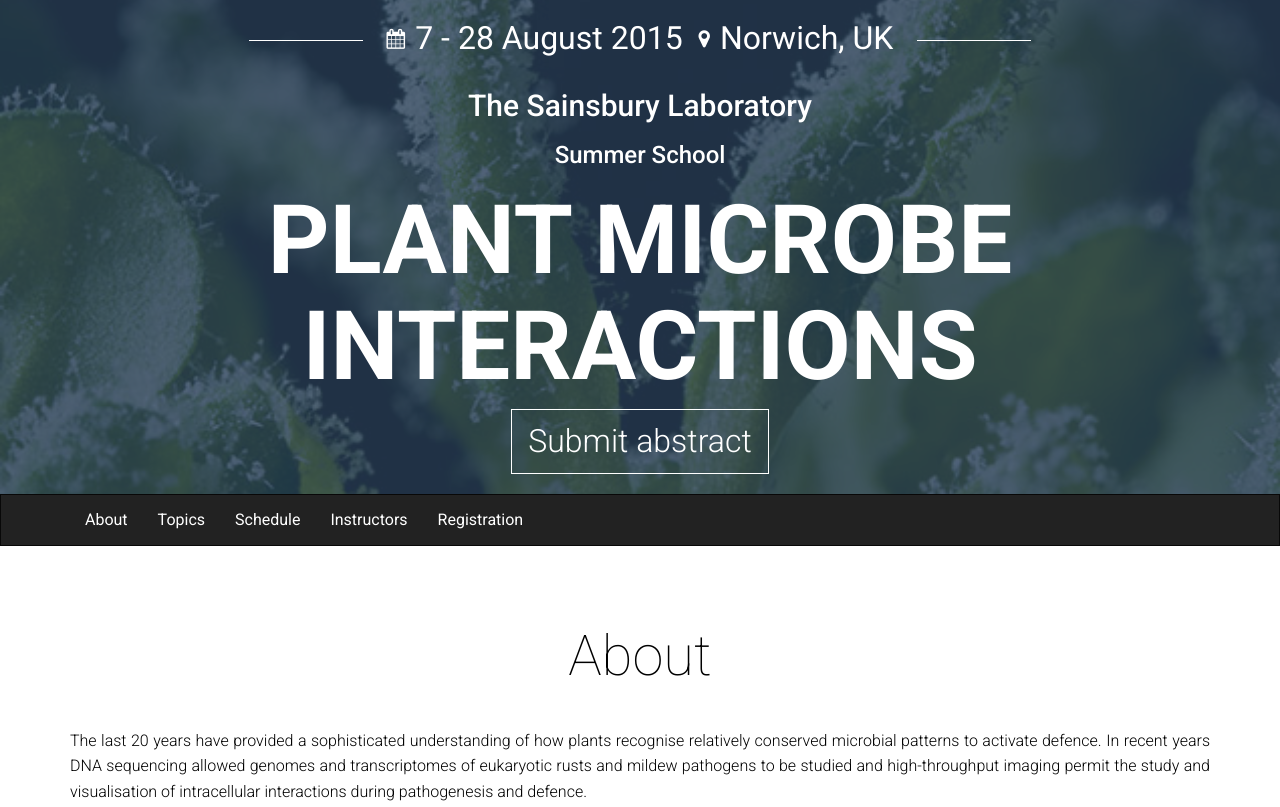
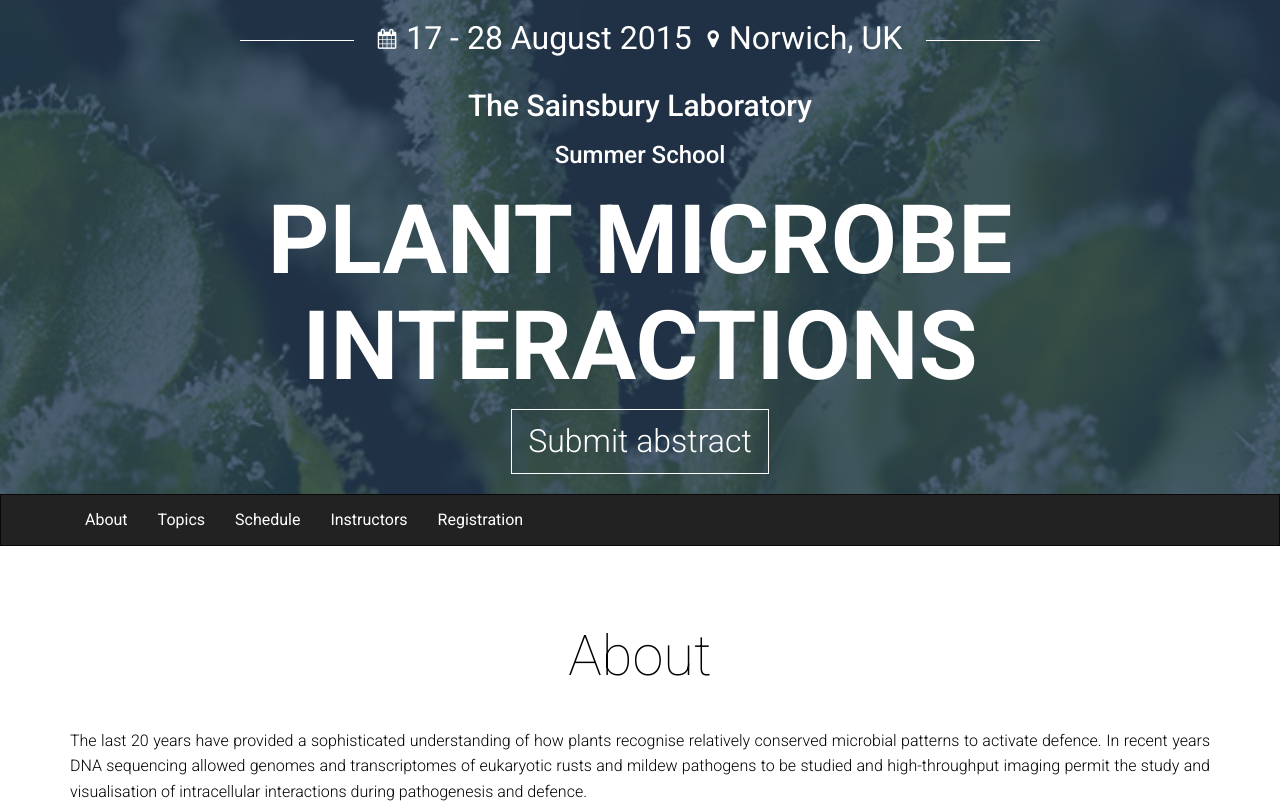
Before and after one commit to TeamMacLean/summerSchool, a website: page index.html in a window 1280 px wide. Shown: the top 807 px of the page. Drawn offline with nearby package versions, Linux system fonts and the light colour scheme; some packages are replaced by stand-ins of ours; a script that the page names is missing.

Commit message:
date fix

```diff
--- a/index.html
+++ b/index.html
@@ -49,7 +49,7 @@
                 <div class="col-lg-12 centered hello-content">
 
                     <hr>
-                <span><span class="fa fa-calendar"></span>7 - 28 August 2015 <span class="sep"></span> <span
+                <span><span class="fa fa-calendar"></span>17 - 28 August 2015 <span class="sep"></span> <span
                         class="fa fa-map-marker"></span>Norwich, UK</span>
                     <hr>
 
```
